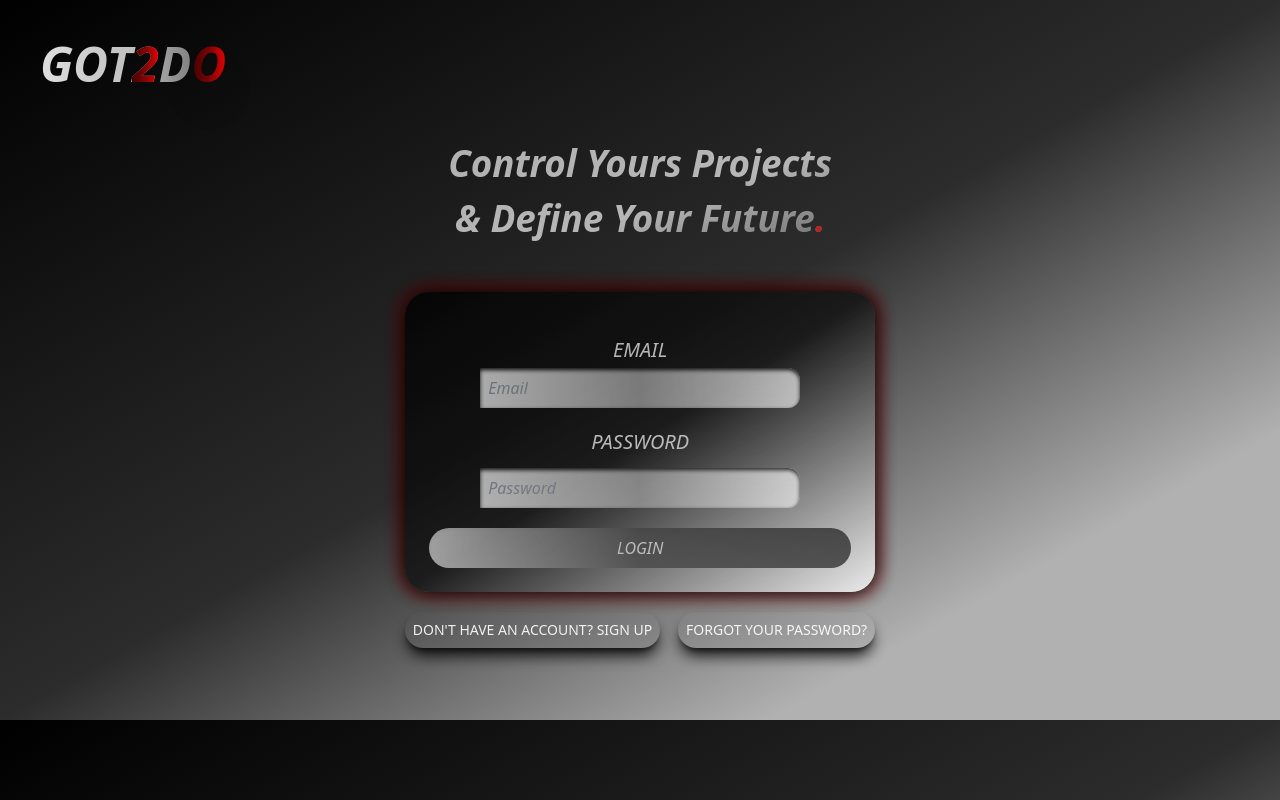
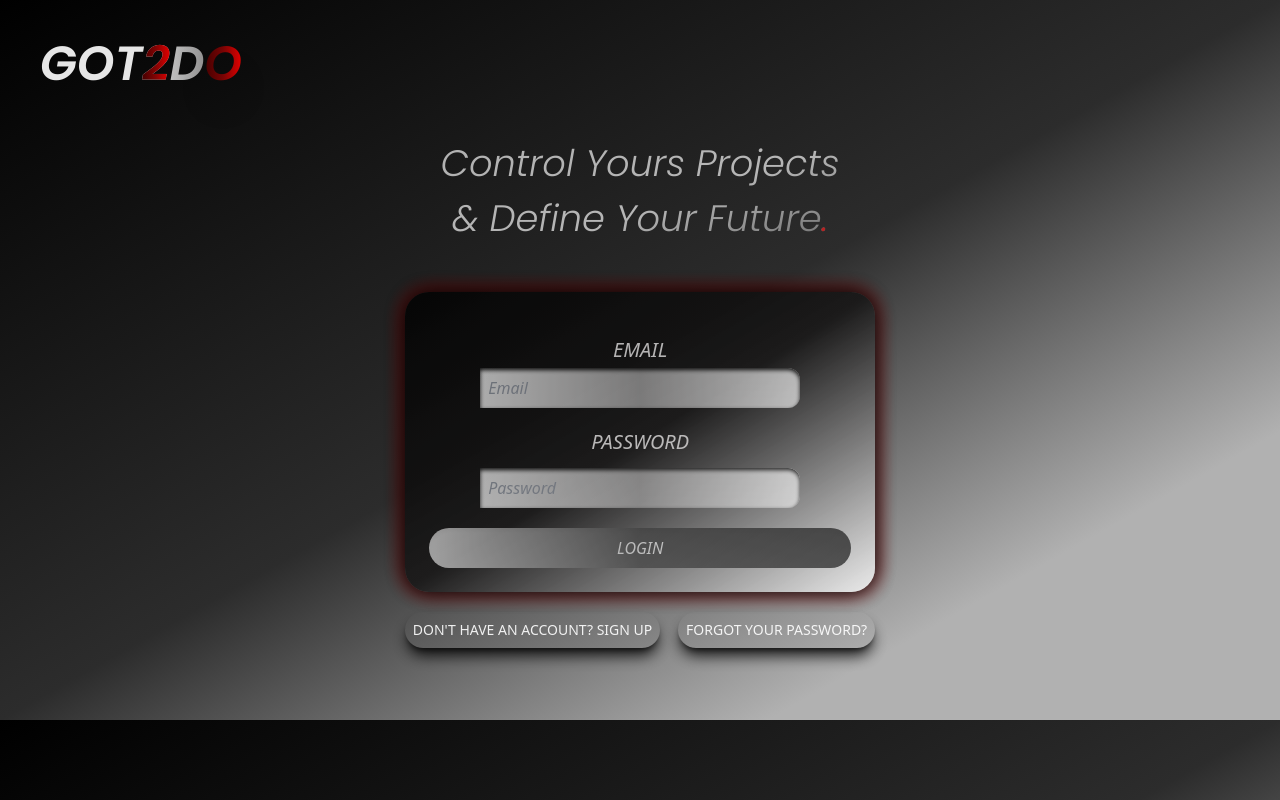
Before and after one commit to Jsosholberton/ToDoList, a React (Vite) app in the folder frontend/: page / in a window 1280 px wide. Built offline with nearby package versions, Linux system fonts and the light colour scheme.

Commit message:
last_first_page_changes

```diff
--- a/frontend/index.html
+++ b/frontend/index.html
@@ -5,6 +5,15 @@
     <link rel="icon" type="image/svg+xml" href="https://github.com/Jsosholberton/ToDoList/blob/master/frontend/public/hecho.png?raw=true" />
     <meta name="viewport" content="width=device-width, initial-scale=1.0"/>
     <link rel="stylesheet" href="./src/App.css">
+
+    <link rel="preconnect" href="https://fonts.googleapis.com">
+    <link rel="preconnect" href="https://fonts.gstatic.com" crossorigin>
+    <link href="https://fonts.googleapis.com/css2?family=Poppins:ital,wght@1,300&display=swap" rel="stylesheet">
+
+    <link rel="preconnect" href="https://fonts.googleapis.com">
+    <link rel="preconnect" href="https://fonts.gstatic.com" crossorigin>
+    <link href="https://fonts.googleapis.com/css2?family=Poppins:ital,wght@1,600&display=swap" rel="stylesheet">
+
     <title>GOT2DO</title>
   </head>
   <body class="bg-gradient-to-tl from-[#b1b1b1] from-20% via-[#2c2c2c] via-50%  to-[#000000]">
--- a/frontend/src/App.css
+++ b/frontend/src/App.css
@@ -1,3 +1,4 @@
+
 #root {
   max-width: 1280px;
   margin: 0 auto;
--- a/frontend/src/index.css
+++ b/frontend/src/index.css
@@ -1,3 +1,14 @@
-@tailwind base;
-@tailwind components;
-@tailwind utilities;
+/* styles.css */
+@import 'tailwindcss/base';
+@import 'tailwindcss/components';
+@import 'tailwindcss/utilities';
+
+.font-Poppins-300 {
+  font-family: 'Poppins', sans-serif;
+  font-weight: 300;
+}
+
+.font-Poppins-700 {
+  font-family: 'Poppins', sans-serif;
+  font-weight: 600;
+}
--- a/frontend/src/paginas/Login.jsx
+++ b/frontend/src/paginas/Login.jsx
@@ -2,7 +2,7 @@ import React, { useState } from "react";
 import { Link, useNavigate } from "react-router-dom";
 import Alerta from "../components/Alerta";
 import axios from 'axios';
-import useAuth from "../hooks/useAuth";
+import useAuth from "../hooks/useAuth"
 
 
 const Login = () => {
@@ -52,18 +52,18 @@ const Login = () => {
 
   return (
     <div className="page-container">
-      <div className="corner-text fixed top-0 left-0 p-5">
-        <h2 className="opacity-90 hover:opacity-100 text-5xl duration-500 p-5
-        hover:-translate-y-1 italic text-center font-black bg-clip-text text-transparent
-        bg-gradient-to-r from-[#ffffff] via-[#d4d4d4] to-[#525252]">GOT<span className="text-transparent bg-clip-text
+      <div className="hover:cursor-default corner-text fixed top-0 left-0 p-5">
+        <h2 className="font-Poppins-700 opacity-90 hover:opacity-100 text-5xl duration-500 p-5
+        hover:-translate-y-1 italic text-center bg-clip-text text-transparent
+        bg-gradient-to-r from-[#ffffff] via-[#ffffff] to-[#504f4f]">GOT<span className="text-transparent bg-clip-text
         bg-gradient-to-r from-[#4b0000] via-[#920404] to-[red] ">2</span>D<span className="text-transparent drop-shadow-2xl shadow-[#f53232] bg-clip-text
         bg-gradient-to-r from-[#4b0000] via-[#850404] to-[red]">O</span>
         </h2>
       </div>
-      <h1 className="opacity-80 hover:opacity-100 hover:scale-105 hover:translate-x-3
+      <h1 className="opacity-80 hover:opacity-100 hover:scale-105 hover:translate-x-3 hover:cursor-default
         duration-1000 skew-3 bg-clip-text text-transparent hover:shadow-[#f30000]
-        bg-gradient-to-br from-[#d8d8d8] via-[#dbdbdb] to-[#474747] hover:from-[#ffffff] hover:from-30% hover:via-[#ce2929] hover:duration-500 hover:to-[#df9696]
-        italic font-bold text-[2.30rem] hover:duration-1000 capitalize h-40 p-1">
+        bg-gradient-to-br from-[#d8d8d8] via-[#dbdbdb] to-[#474747] hover:from-[#ffffff] hover:from-30% hover:via-[#ce2929] hover:to-[#df9696]
+        italic font-Poppins-300 font-bold text-[2.30rem] hover:duration-1000 capitalize h-40 p-1">
         Control yours Projects <br />& Define Your Future
         <span className="text-[#dd2121] text-4xl ">.</span>
       </h1>
@@ -72,7 +72,7 @@ const Login = () => {
       {msg && <Alerta alerta={alerta} />}
 
       <form
-        className="delay-100 opacity-80 custom-shadow
+        className="delay-100 font-Poppins opacity-80 custom-shadow
         hover:opacity-100 hover:scale-105 translate-x-4 skew-x-1
         md:transform-none hover:-translate-y-2
         hover:shadow-lg duration-700 hover:shadow-[#700000]
@@ -125,8 +125,8 @@ const Login = () => {
           transition-shadow opacity-70 hover:opacity-100 rounded-full
           hover:-translate-y-2 hover:duration-1000 bg-gradient-to-r from-[#ffffff] via-[#3d3d3d] to-[#000000] hover:to-[#c40c0c]
           italic w-full py-2
-          text-white uppercase delay-75 font-medium rounded-3xl text-white shadow-inner
-          active:animate-ping pointer-events-auto hover:shadow-[#5e0005] transition-colors font-thin duration-1000"
+          text-white uppercase delay-75 rounded-3xl text-white shadow-inner
+          active:animate-ping pointer-events-auto hover:shadow-[#5e0005]  font-thin duration-1000"
         >
           Login
         </button>
@@ -135,7 +135,7 @@ const Login = () => {
       <nav className="lg:flex lg:justify-between">
         {/* Enlace para registrar una cuenta */}
         <Link
-          className="delay-75 opacity-90 hover:skew-x-3 hover:opacity-100 hover:scale-110 shadow-lg p-2 hover:shadow-white shadow-black-950 rounded-full block duration-500 text-center hover:-translate-y-1 my-5 text-[#ffffff] uppercase text-sm"
+          className="font-Poppins delay-75 opacity-90 hover:skew-x-3 hover:opacity-100 hover:scale-110 shadow-lg p-2 hover:shadow-white shadow-black-950 rounded-full block duration-500 text-center hover:-translate-y-1 my-5 text-[#ffffff] uppercase text-sm"
           to="/registrar" // Reemplaza con la ruta correcta
         >
           Don't have an account? Sign up
@@ -143,7 +143,7 @@ const Login = () => {
 
         {/* Enlace para recuperar contraseña */}
         <Link
-          className="delay-75 opacity-90 hover:skew-x-3 hover:opacity-100 hover:scale-110 block duration-500 hover:-translate-y-1 text-center my-5 text-[#ffffff] shadow-lg p-2 hover:shadow-white shadow-black-950 rounded-full uppercase text-sm"
+          className="font-Poppins delay-75 opacity-90 hover:skew-x-3 hover:opacity-100 hover:scale-110 block duration-500 hover:-translate-y-1 text-center my-5 text-[#ffffff] shadow-lg p-2 hover:shadow-white shadow-black-950 rounded-full uppercase text-sm"
           to="/olvidepassword" // Reemplaza con la ruta correcta
         >
           Forgot your password?
--- a/frontend/tailwind.config.js
+++ b/frontend/tailwind.config.js
@@ -1,8 +1,9 @@
 export default {
   content: ["index.html", "./src/**/*.jsx"],
   theme: {
-    fontFamily:{
-      "Sofia": ['Sofia Sans Condensed', "sans-serif"],
+    fontFamily: {
+      'Poppins-300': ['Poppins', 'sans-serif'],
+      'Poppins-700': ['Poppins', 'sans-serif'],
     },
     extend: {
       boxShadow: {
```
